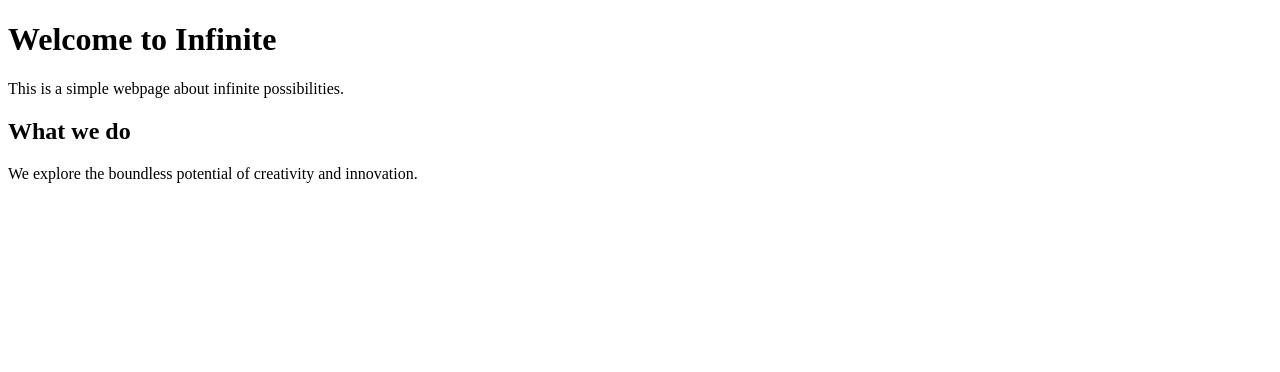
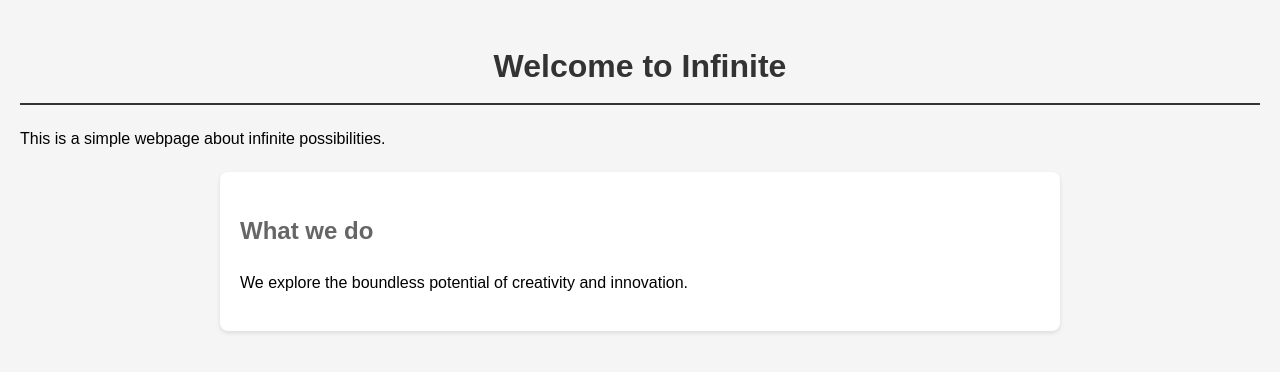
Before and after one commit to jessefranklin/inifinite, a plain HTML site: page index.html in a window 1280 px wide. Drawn offline with Linux system fonts and the light colour scheme.

Commit message:
Add CSS styling to index.html

```diff
--- a/index.html
+++ b/index.html
@@ -4,6 +4,32 @@
     <meta charset="UTF-8">
     <meta name="viewport" content="width=device-width, initial-scale=1.0">
     <title>Infinite Possibilities</title>
+    <style>
+        body {
+            font-family: Arial, sans-serif;
+            line-height: 1.6;
+            margin: 0;
+            padding: 20px;
+            background-color: #f5f5f5;
+        }
+        h1 {
+            color: #333;
+            text-align: center;
+            border-bottom: 2px solid #333;
+            padding-bottom: 10px;
+        }
+        .content {
+            max-width: 800px;
+            margin: 20px auto;
+            padding: 20px;
+            background-color: white;
+            border-radius: 8px;
+            box-shadow: 0 2px 4px rgba(0,0,0,0.1);
+        }
+        h2 {
+            color: #666;
+        }
+    </style>
 </head>
 <body>
     <h1>Welcome to Infinite</h1>
```
